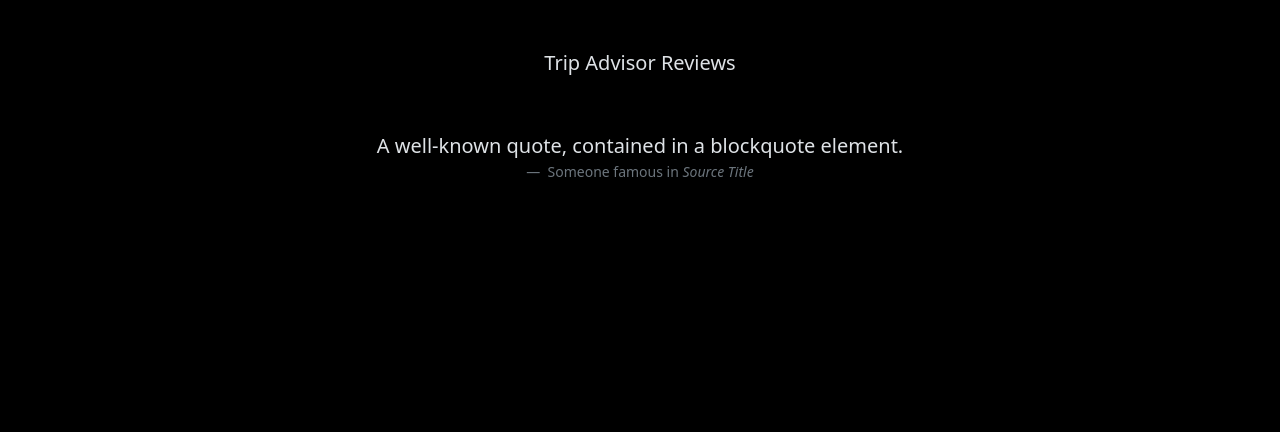
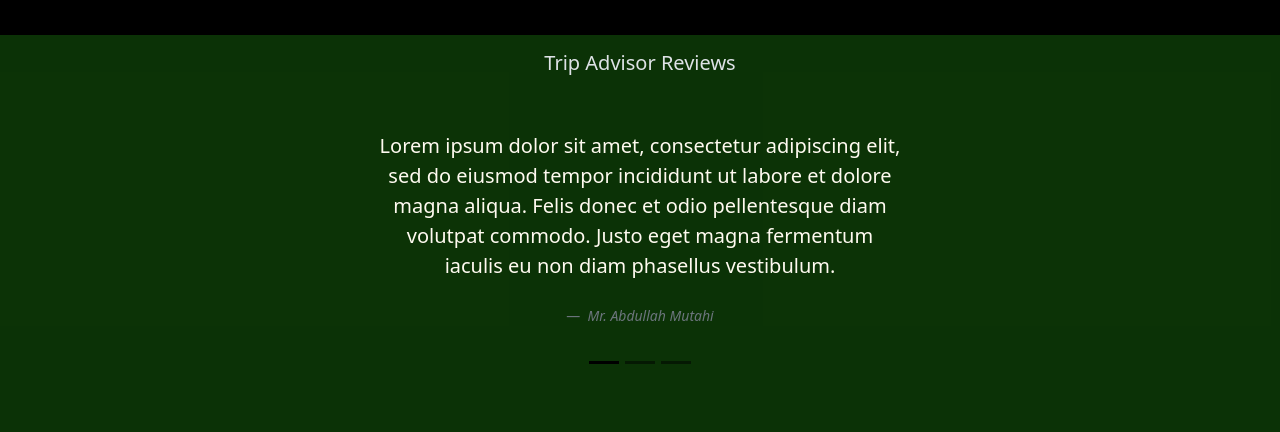
Before and after one commit to wahomez/tours, a Django app: page / in a window 1280 px wide. Shown: the part 2723-3155 px from the top of the page. Run offline with Django 4.2, Linux system fonts and the light colour scheme; some libraries are stand-ins or nearby versions.

Commit message:
Trip advisor reviews templates added, some tours data added

```diff
--- a/static/css/style.css
+++ b/static/css/style.css
@@ -231,10 +231,26 @@
 }
 #featuredReviewsContainer{
     min-height: 50vh;
-    background-color: rgb(0, 0, 0);
+    background-color: rgba(8, 54, 0, 0.85);
     /*margin: 150px 0 0 0;*/
     padding: 50px 20px 20px 30px;
 }
+#featuredReviewsInner{
+    /*max-width: 50vh;*/
+    color: floralwhite;
+    /*padding: 20px 200px;*/
+}
+.col-centered{
+    float: none;
+    margin: 0 auto;
+}
+/*.carousel-indicators .active{
+    color: #f00;
+}*/
+/*.carousel-indicators{
+    !*background-color: rgb(0, 0, 0);*!
+    color: white;
+}*/
 #excursionsContainer{
     min-height: 100vh;
     background-color: black;
--- a/templates/index.html
+++ b/templates/index.html
@@ -232,56 +232,76 @@
         </div>
     </div>
     <!--featured reviews container-->
-     <div class="container-fluid p-3" id="featuredReviewsContainer">
+     <div class="container-fluid p-3" id="featuredReviewsContainer" >
          <div class="row text-center" id="featuredReviewsHeading">
              <h5>Trip Advisor Reviews</h5>
          </div>
-         <div id="featuredReviews" class="carousel slide" data-bs-ride="true">
-             <div class="carousel-indicators">
+         <div id="featuredReviews" class="carousel slide col-sm-6 col-centered" data-bs-ride="true">
+             <div class="carousel-indicators" data-bs-theme="light">
                  <button type="button" data-bs-target="#featuredReviews" data-bs-slide-to="0" class="active" aria-current="true" aria-label="Slide 1"></button>
                  <button type="button" data-bs-target="#featuredReviews" data-bs-slide-to="1" aria-label="Slide 2"></button>
                  <button type="button" data-bs-target="#featuredReviews" data-bs-slide-to="2" aria-label="Slide 3"></button>
              </div>
-             <div class="carousel-inner">
+             <div class="carousel-inner" id="featuredReviewsInner">
                  <div class="carousel-item active p-5">
                      <figure class="text-center">
                          <blockquote class="blockquote">
-                             <p>A well-known quote, contained in a blockquote element.</p>
+                             <p>Lorem ipsum dolor sit amet, consectetur adipiscing elit, sed do eiusmod tempor incididunt ut labore et dolore magna aliqua.
+                                 Felis donec et odio pellentesque diam volutpat commodo. Justo eget magna fermentum iaculis eu non diam phasellus vestibulum.</p>
                          </blockquote>
+                         <br>
                          <figcaption class="blockquote-footer">
-                             Someone famous in <cite title="Source Title">Source Title</cite>
+                             <cite title="Source Title">Mr. Abdullah Mutahi</cite>
+                         </figcaption>
+                     </figure>
+                    <!-- <div class="card text-center w-75">
+                         <div class="card-header">
+                             Featured
+                         </div>
+                         <div class="card-body">
+                             <h5 class="card-title">Special title treatment</h5>
+                             <p class="card-text">Lorem ipsum dolor sit amet, consectetur adipiscing elit, sed do eiusmod tempor incididunt ut labore et dolore magna aliqua.
+                                 Felis donec et odio pellentesque diam volutpat commodo. Justo eget magna fermentum iaculis eu non diam phasellus vestibulum.</p>
+                             <a href="#" class="btn btn-outline-light">View on Trip Advisor</a>
+                         </div>
+                         <div class="card-footer text-body-secondary">
+                             2 days ago
+                         </div>
+                     </div>-->
+                 </div>
+                 <div class="carousel-item p-5">
+                     <figure class="text-center">
+                         <blockquote class="blockquote">
+                             <p>Lorem ipsum dolor sit amet, consectetur adipiscing elit, sed do eiusmod tempor incididunt ut labore et dolore magna aliqua.
+                                 Felis donec et odio pellentesque diam volutpat commodo. Justo eget magna fermentum iaculis eu non diam phasellus vestibulum.</p>
+                         </blockquote>
+                         <br>
+                         <figcaption class="blockquote-footer">
+                            <cite title="Source Title">Mr. Abdullah Mutahi</cite>
                          </figcaption>
                      </figure>
                  </div>
                  <div class="carousel-item p-5">
                      <figure class="text-center">
                          <blockquote class="blockquote">
-                             <p>A well-known quote, contained in a blockquote element.</p>
+                             <p>Lorem ipsum dolor sit amet, consectetur adipiscing elit, sed do eiusmod tempor incididunt ut labore et dolore magna aliqua.
+                                 Felis donec et odio pellentesque diam volutpat commodo. Justo eget magna fermentum iaculis eu non diam phasellus vestibulum.</p>
                          </blockquote>
+                         <br>
                          <figcaption class="blockquote-footer">
-                             Someone famous in <cite title="Source Title">Source Title</cite>
-                         </figcaption>
-                     </figure>
-                 </div>
-                 <div class="carousel-item p-5">
-                     <figure class="text-center">
-                         <blockquote class="blockquote">
-                             <p>A well-known quote, contained in a blockquote element.</p>
-                         </blockquote>
-                         <figcaption class="blockquote-footer">
-                             Someone famous in <cite title="Source Title">Source Title</cite>
+                             <cite title="Source Title">Mr. Abdullah Mutahi</cite>
                          </figcaption>
                      </figure>
                  </div>
              </div>
-             <button class="carousel-control-prev" type="button" data-bs-target="#featuredReviews" data-bs-slide="prev">
+             <!--<button class="carousel-control-prev" type="button" data-bs-target="#featuredReviews" data-bs-slide="prev">
                  <span class="carousel-control-prev-icon" aria-hidden="true"></span>
                  <span class="visually-hidden">Previous</span>
              </button>
              <button class="carousel-control-next" type="button" data-bs-target="#featuredReviews" data-bs-slide="next">
                  <span class="carousel-control-next-icon" aria-hidden="true"></span>
                  <span class="visually-hidden">Next</span>
-             </button>
+             </button>-->
          </div>
      </div>
     <!--about us-->
```
Also changed, not shown: db.sqlite3, static/images/IMG_7834_q51YhZk.JPG (added), static/images/coffee2_tlJhBKk.jpg (added), static/images/ngonghills1_q8VlPli.jpg (added), static/images/tea2_PAtiaSj.jpg (added), 1 other file.
